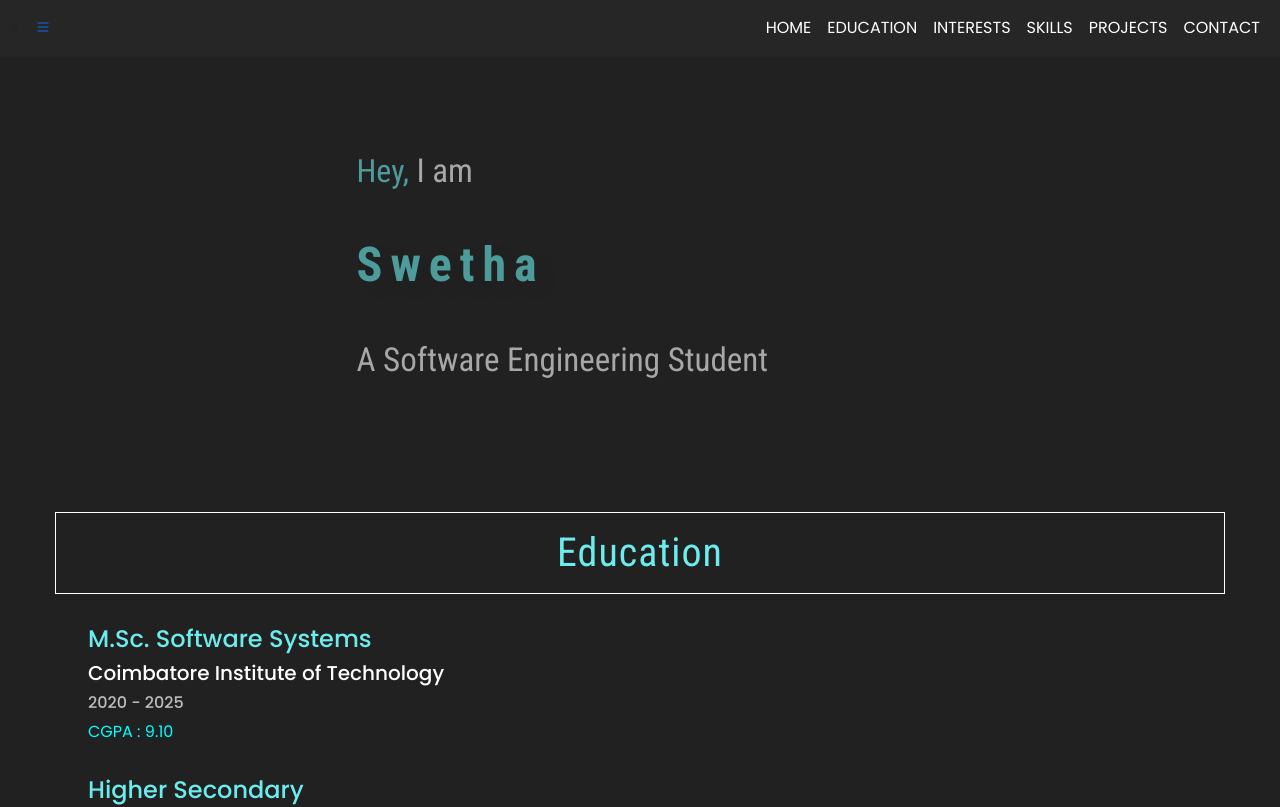
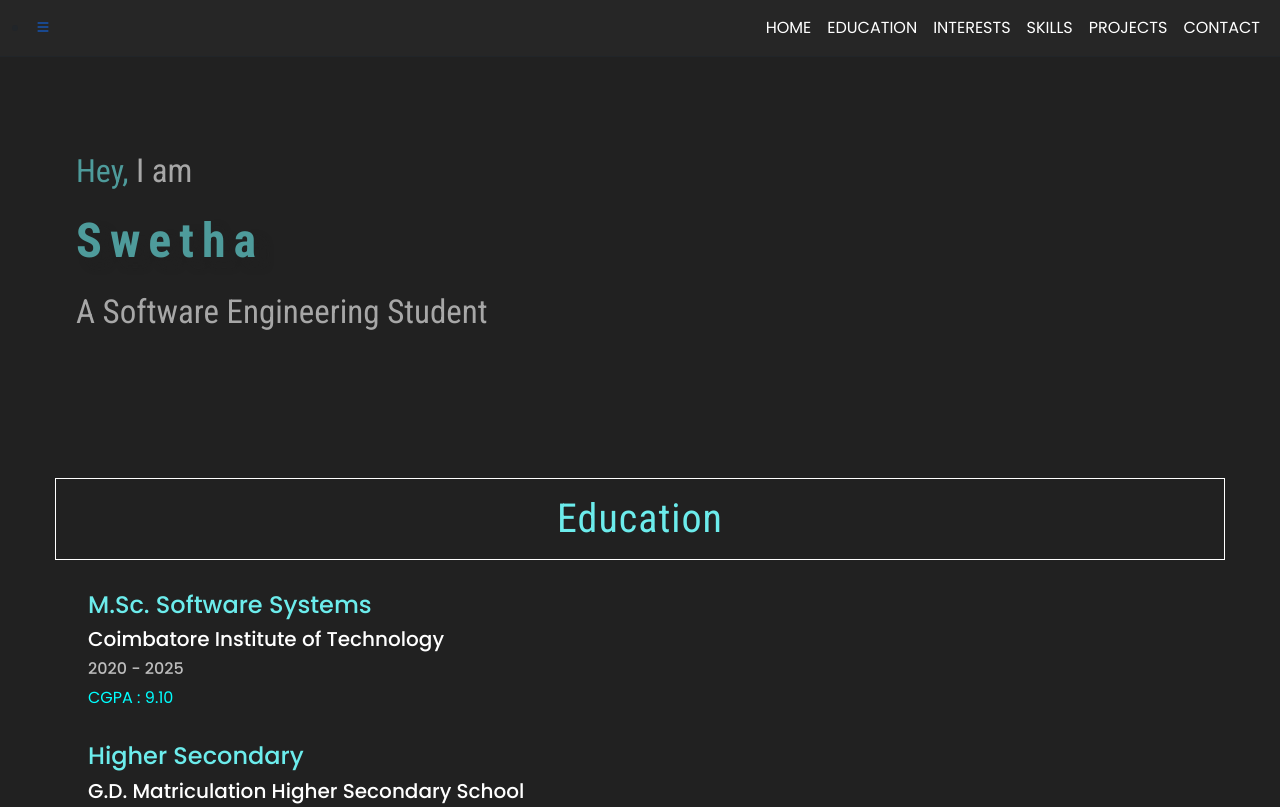
Before and after one commit to swetha2662/Swetha-s-Resume-Portfolio---Using-Angular, an Angular app: page / in a window 1280 px wide. Shown: the top 807 px of the page. Built offline with nearby package versions, Linux system fonts and the light colour scheme; some icons are missing.

Commit message:
Update home.component.css

```diff
--- a/src/app/home/home.component.css
+++ b/src/app/home/home.component.css
@@ -1,7 +1,7 @@
-
 div{
-    display:grid;
+    display: inline-block;
     overflow: hidden;
+    white-space: nowrap;
 }
 
 div:first-of-type{
```
